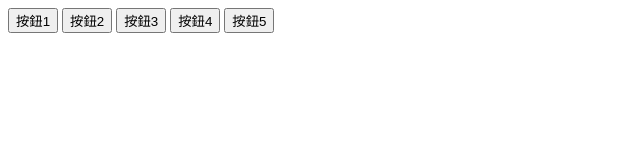
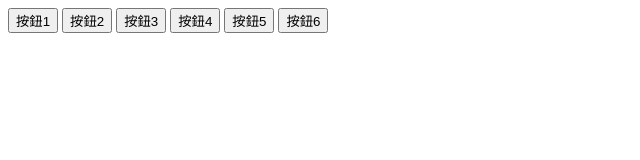
Before and after one commit to Fanyu-Liou/gitclass, a plain HTML site: page index.html in a window 1280 px wide. Shown: the whole page, without its empty margins (0-640 px from the left). Drawn offline with Linux system fonts and the light colour scheme.

Commit message:
Add button 6

```diff
--- a/index.html
+++ b/index.html
@@ -11,5 +11,6 @@
     <button type="button">按鈕3</button>
     <button type="button">按鈕4</button>
     <button type="button">按鈕5</button>
+    <button type="button">按鈕6</button>
   </body>
 </html>
```
